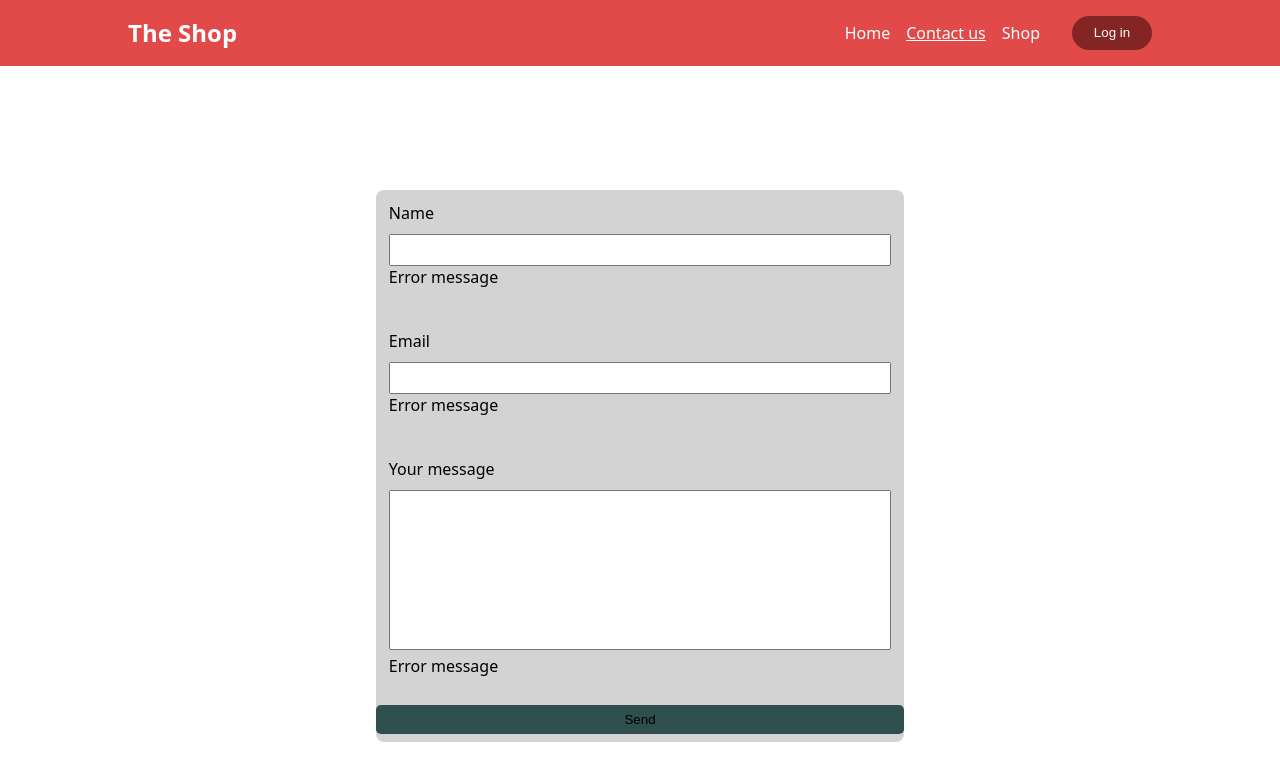
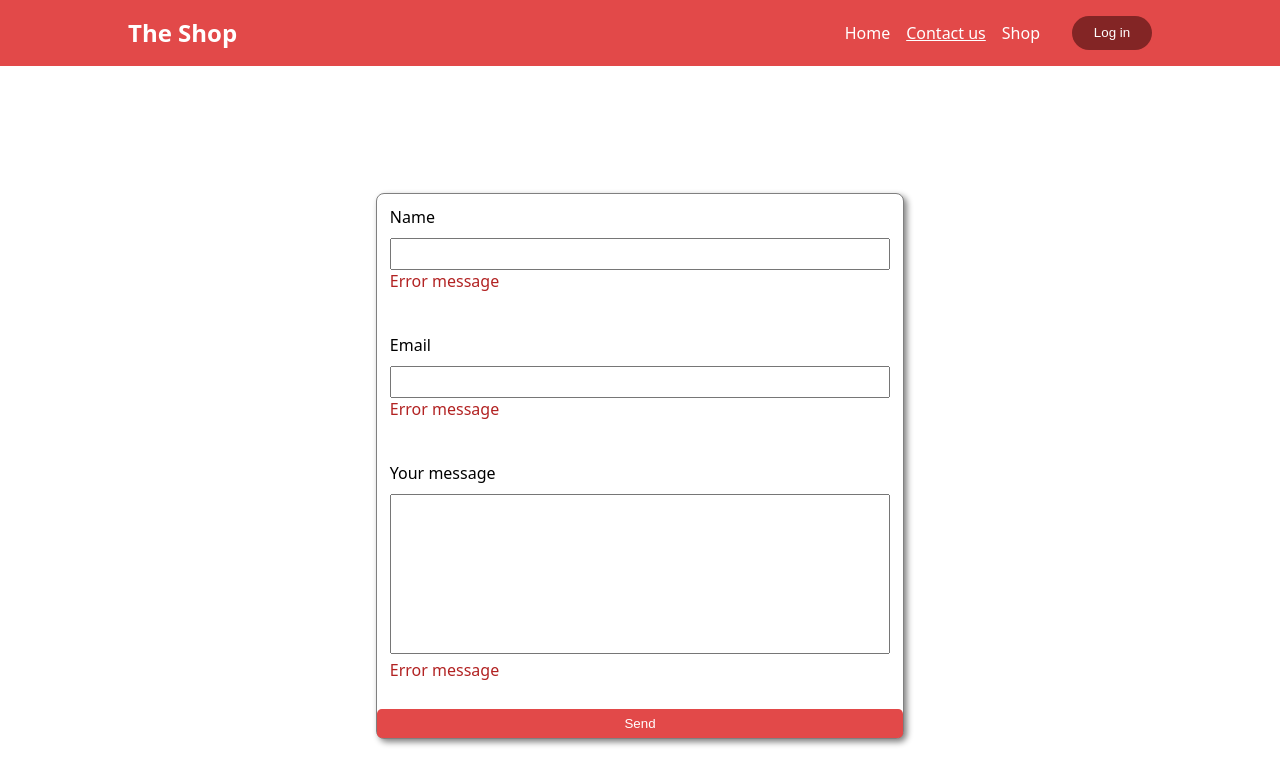
Before and after one commit to DevrimAkb/React-webshop, a React (Vite) app: page /contact in a window 1280 px wide. Shown: the top 784 px of the page. Built offline with nearby package versions, Linux system fonts and the light colour scheme.

Commit message:
changed styling

```diff
--- a/src/components/Form.jsx
+++ b/src/components/Form.jsx
@@ -9,7 +9,6 @@ export const Form = () => {
 
     const handleSubmit = async (e) => {
         e.preventDefault()
-
         try {
             const res = await axios.post('https://js2-ecommerce-api.vercel.app/api/messages', {
                 name,
--- a/src/index.css
+++ b/src/index.css
@@ -121,9 +121,11 @@ body {
     padding: 1rem;
 }
 .contact-form {
-    background-color: lightgray;
+    background-color: #ffffff;
     width: 100%;
     border-radius: .5rem;
+    border: 1px solid gray;
+    box-shadow: 3px 3px 6px gray;
 }
 .form-group {
     margin-bottom: 1rem;
@@ -140,12 +142,15 @@ body {
     height: 10rem;
     resize: none;
 }
+.invalid-input {
+    color: firebrick;
+}
 .contact-send-btn {
     width: 100%;
-    background-color: darkslategray;
+    background-color: var(--clr-main);
     border: none;
     border-radius: .3rem;
     padding: .5em;
-    margin-bottom: .5rem;
     cursor: pointer;
+    color: #fff;
 }
```
